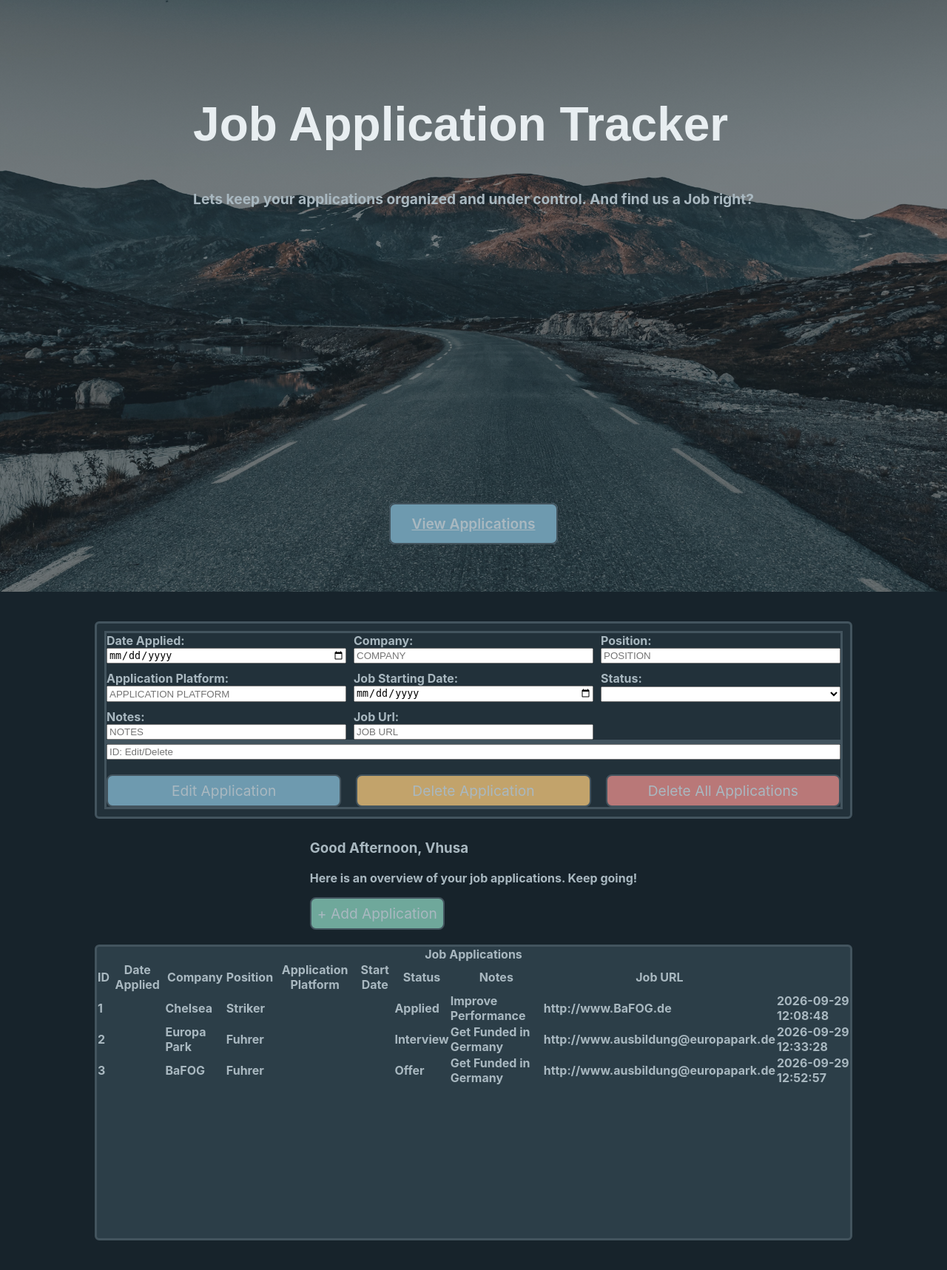
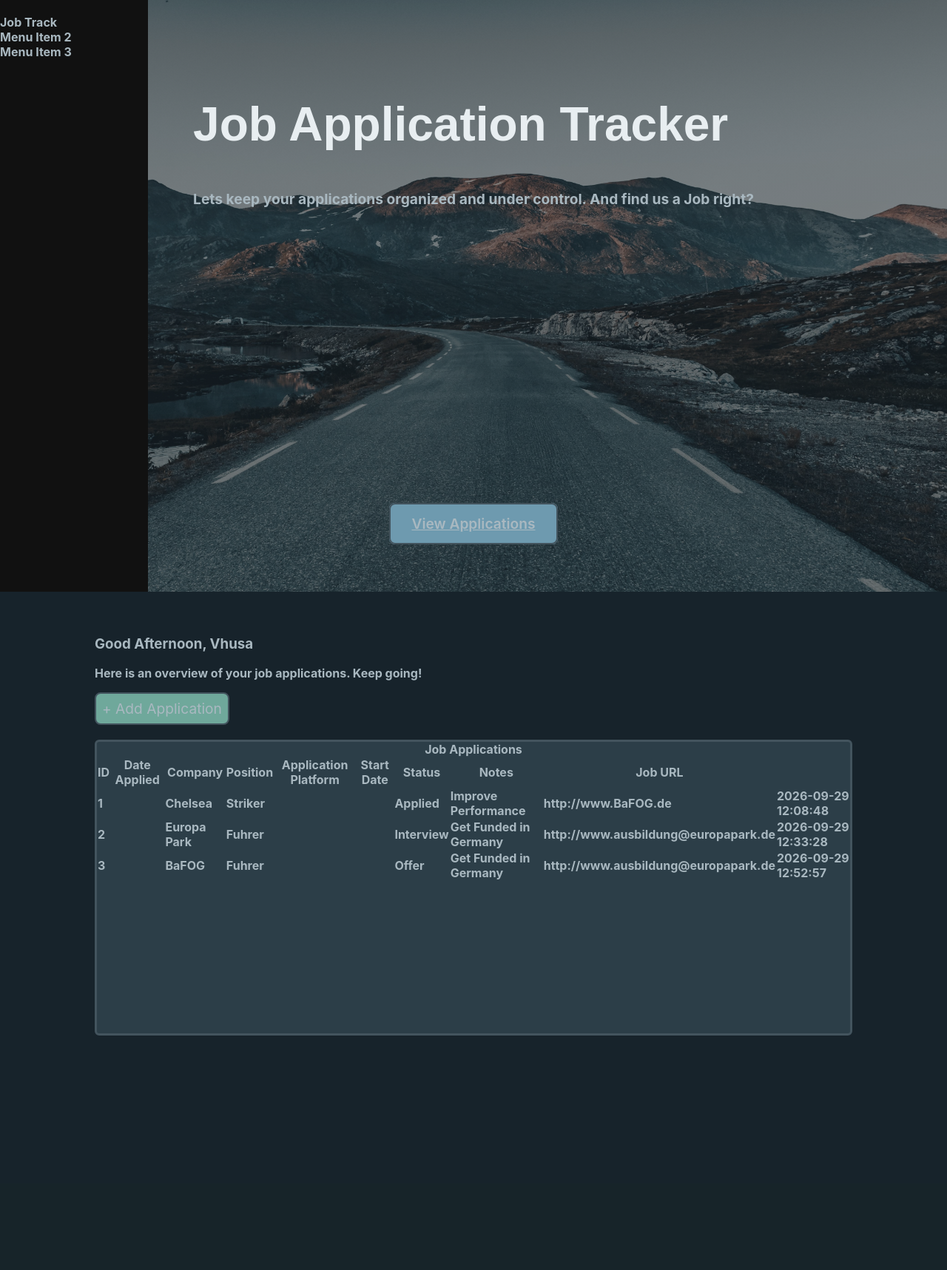
Before and after one commit to Blackbottt/Job-Application-Tracker, a Flask app: page / in a window 1280 px wide. Shown: the whole page at 74% size. After the commit the page ends 1400 px from the top, so only its background shows below. Run offline with Flask 3, Linux system fonts and the light colour scheme; data comes from the database, SQL or seed files in the repository.

Commit message:
feat: sidebar and application-shell-right added

```diff
--- a/templates/index.html
+++ b/templates/index.html
@@ -20,7 +20,13 @@
             </div>
         </section>
         <section class="application-shell">
-            <section class="input-section add">
+            <aside class="sidebar">
+                <div>Job Track</div>
+                <div>Menu Item 2</div>
+                <div>Menu Item 3</div>
+            </aside>
+            <div class="application-shell-right">
+                <section class="input-section-off add">
                     <form id="applications-form">
                         <div class="application-field">
                             <label for="date-applied">Date Applied:</label>
@@ -136,6 +142,7 @@
                 </section>
                 <section id="dashboard" class="dashboard">
                 </section>
+            </div>
         </section>
     </main>
 </body>
```
Lines whose indentation alone changed are shown as unchanged.
